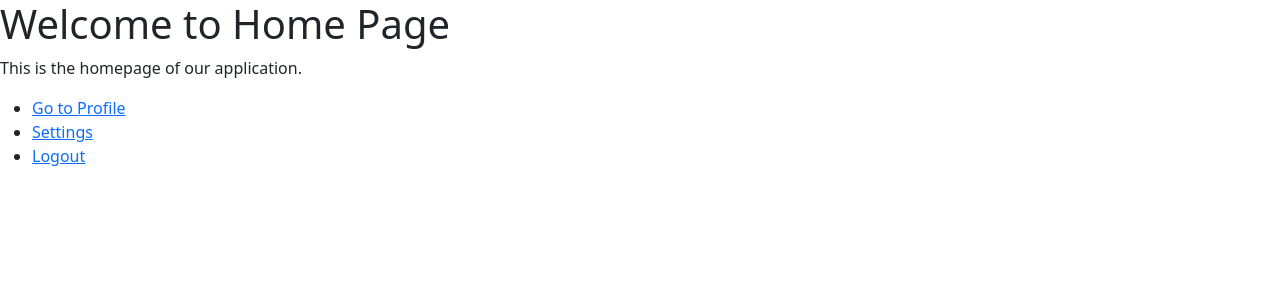
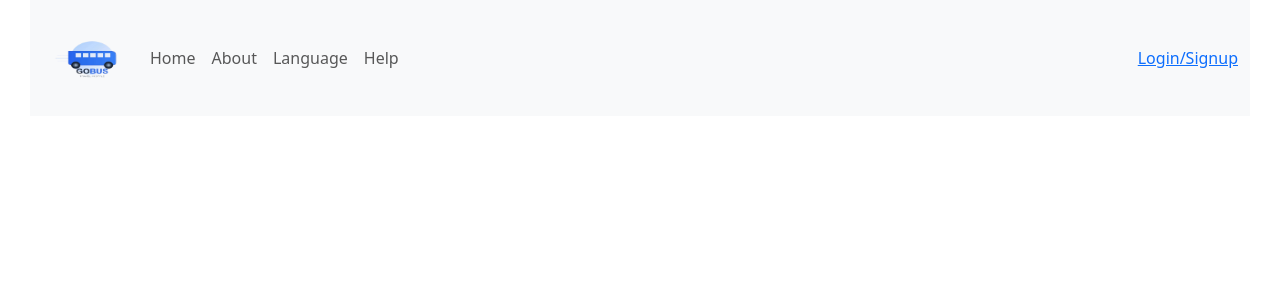
Before and after one commit to Swwapnil8669/Online_Bus_Ticket_booking_System, a React (Create React App) app in the folder go_bus_frontend/: page / in a window 1280 px wide. Shown: the top 300 px of the page. Built offline with nearby package versions, Linux system fonts and the light colour scheme.

Commit message:
minor updates(navbar,homepage)

```diff
--- a/go_bus_frontend/src/App.js
+++ b/go_bus_frontend/src/App.js
@@ -13,7 +13,7 @@ function App() {
       <Route path="login" element ={<Login/>}/>
       <Route path="register" element ={<Register/>}/>
       <Route path="/" element ={<Home/>}/>
-      <Route path="/forgot-password" element ={<ForgotPassword/>}/>
+      <Route path="forgot-password" element ={<ForgotPassword/>}/>
 
     </Routes>
 
--- a/go_bus_frontend/src/View/Home/home.jsx
+++ b/go_bus_frontend/src/View/Home/home.jsx
@@ -1,28 +1,10 @@
 import React from "react";
-import { Link } from "react-router-dom";
+import { Navbar } from './../nvabar';
 
 function Home() {
   return (
     <div>
-      <div>
-        <h1>Welcome to Home Page</h1>
-        <p>This is the homepage of our application.</p>
-        <div>
-          <nav>
-            <ul>
-              <li>
-                <Link to="/profile">Go to Profile</Link>
-              </li>
-              <li>
-                <Link to="/settings">Settings</Link>
-              </li>
-              <li>
-                <Link to="/login">Logout</Link>
-              </li>
-            </ul>
-          </nav>
-        </div>
-      </div>
+      <Navbar/>
     </div>
   );
 }
--- a/go_bus_frontend/src/View/nvabar.jsx
+++ b/go_bus_frontend/src/View/nvabar.jsx
@@ -1,16 +1,17 @@
+import { Link } from "react-router-dom";
 export function Navbar() {
   return (
     <div style={{ marginLeft: "30px", marginRight: "30px" }}>
       <nav className="navbar navbar-expand-lg bg-body-tertiary">
         <div className="container-fluid">
-          <a className="navbar-brand" href="#">
+          <Link to="/">
             <img
               src="/img/GoBuslogo.png"
               alt="GoBus Logo"
               width="100"
               height="100"
             />
-          </a>
+          </Link>
 
           <button
             className="navbar-toggler"
@@ -27,9 +28,7 @@ export function Navbar() {
           <div className="collapse navbar-collapse" id="navbarText">
             <ul className="navbar-nav me-auto mb-2 mb-lg-0">
               <li className="nav-item">
-                <a className="nav-link active" aria-current="page" href="#">
-                  Home
-                </a>
+                <Link to="/" className="nav-link">Home</Link>
               </li>
               <li className="nav-item">
                 <a className="nav-link" href="#">
@@ -50,9 +49,7 @@ export function Navbar() {
 
             <ul className="navbar-nav ms-auto mb-2 mb-lg-0">
               <li className="nav-item">
-                <a className="nav-link" href="#">
-                  Login/Signup
-                </a>
+                <Link to="/login">Login/Signup</Link>
               </li>
             </ul>
           </div>
```
